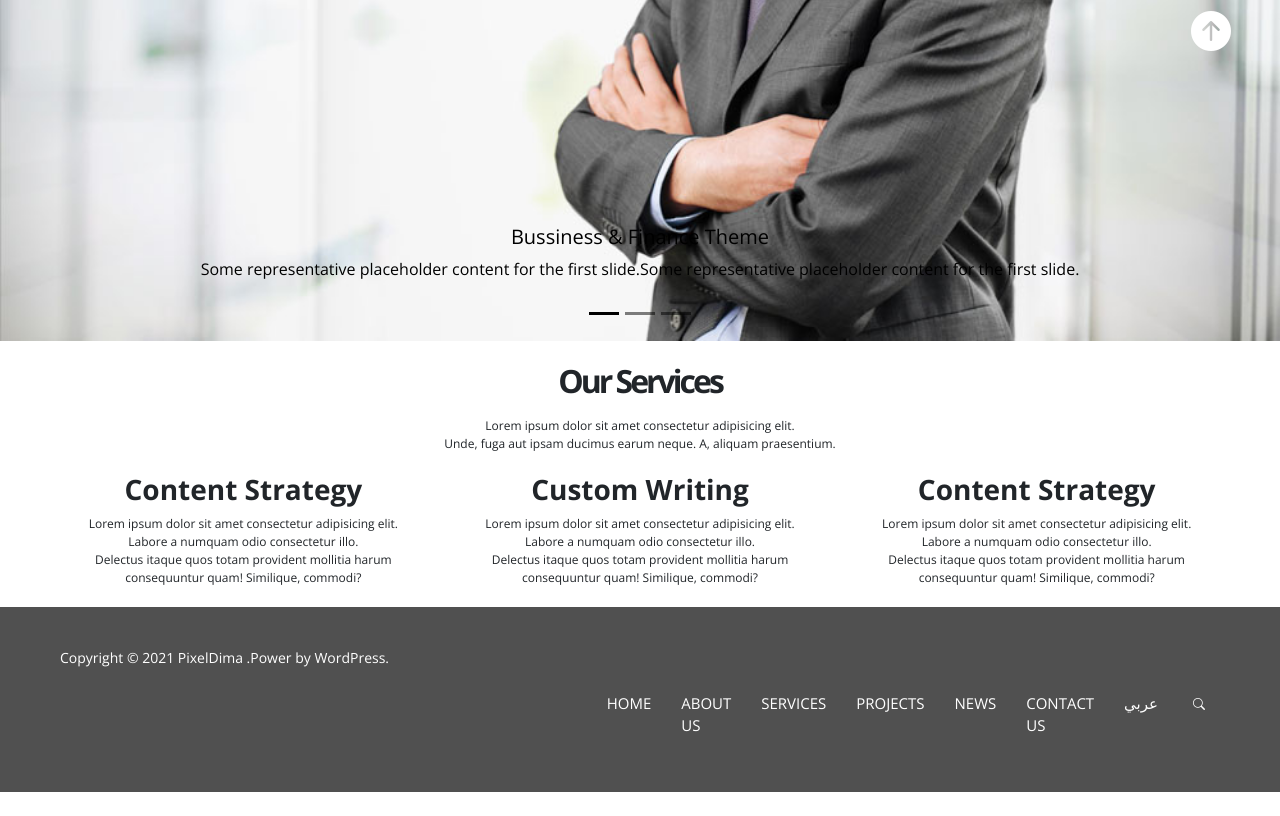
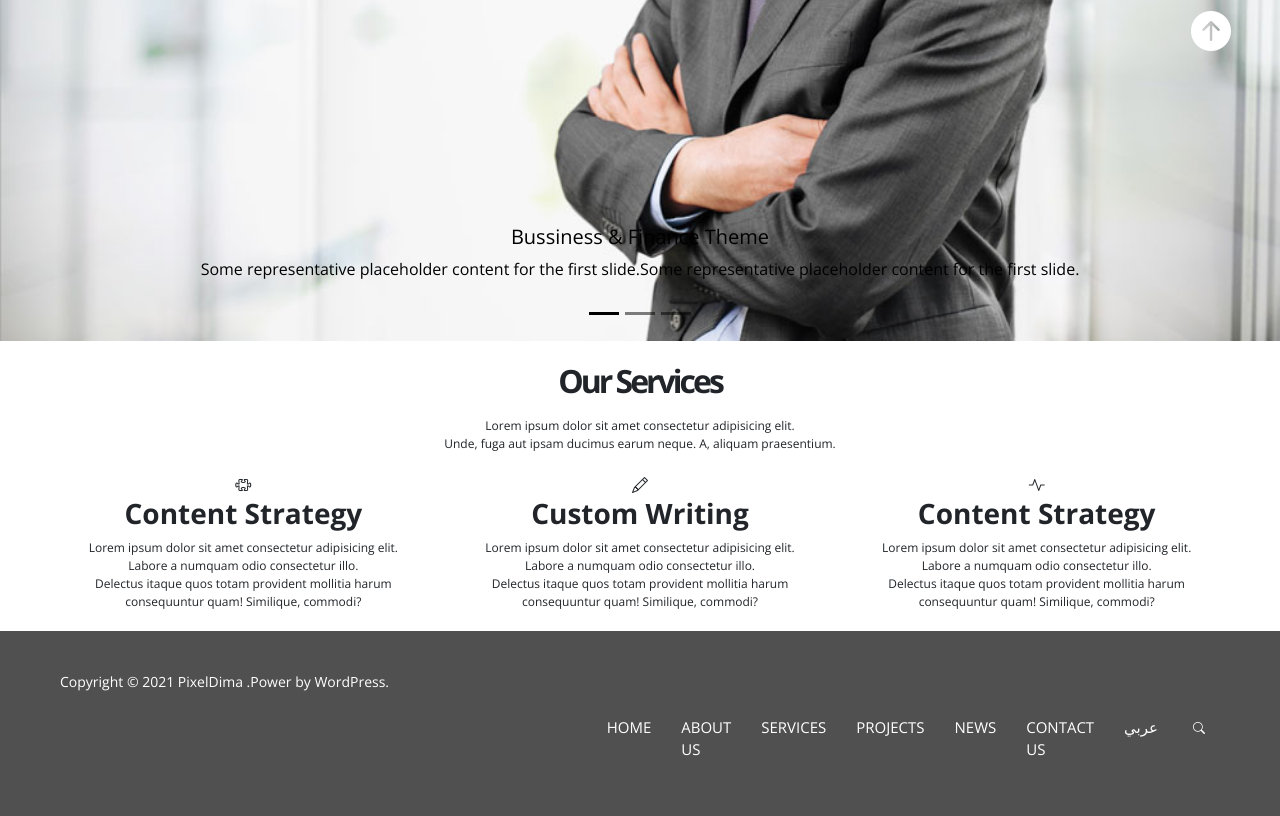
Before and after one commit to AlexFPG/parcial, a plain HTML site: page index.html in a window 1280 px wide. Shown: the part 697-1513 px from the top of the page. Before the commit the page ends 1489 px from the top, so only its background shows below. Drawn offline with nearby package versions, Linux system fonts and the light colour scheme; files that its build step writes are made by us from their sources; a script that the page names is missing; files whose address does not match are found by name; a web font is replaced by a local one.

Commit message:
segundo commit de mi sitio web

```diff
--- a/index.html
+++ b/index.html
@@ -121,19 +121,19 @@ integrity="sha384-EVSTQN3/azprG1Anm3QDgpJLIm9Nao0Yz1ztcQTwFspd3yD65VohhpuuCOmLAS
         </h2>
         <p>Lorem ipsum dolor sit amet consectetur adipisicing elit.<br> Unde, fuga aut ipsam ducimus earum neque. A, aliquam praesentium.</p>
         <div class="row">
-            <div class="col">
+            <div class="col"><i class="bi bi-puzzle"></i>
                 <h3>
                     Content Strategy
                 </h3>
                 <p>Lorem ipsum dolor sit amet consectetur adipisicing elit.<br> Labore a numquam odio consectetur illo.<br>Delectus itaque quos totam provident mollitia harum consequuntur quam! Similique, commodi?</p>
             </div>
-            <div class="col">
+            <div class="col"><i class="bi bi-pencil"></i>
                 <h3>
                     Custom Writing
                 </h3>
                 <p>Lorem ipsum dolor sit amet consectetur adipisicing elit.<br> Labore a numquam odio consectetur illo.<br>Delectus itaque quos totam provident mollitia harum consequuntur quam! Similique, commodi?</p>
             </div>
-            <div class="col">
+            <div class="col"><i class="bi bi-activity"></i>
                 <h3>
                     Content Strategy
                 </h3>
```
